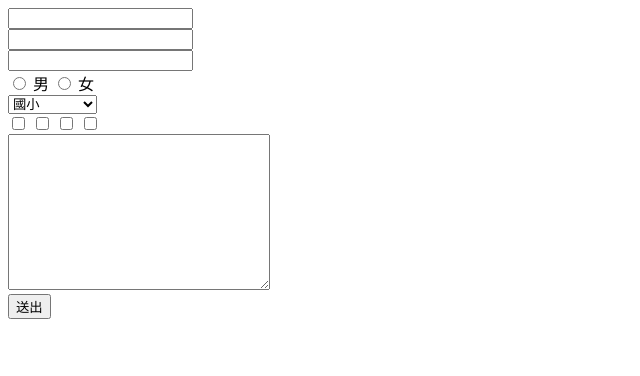
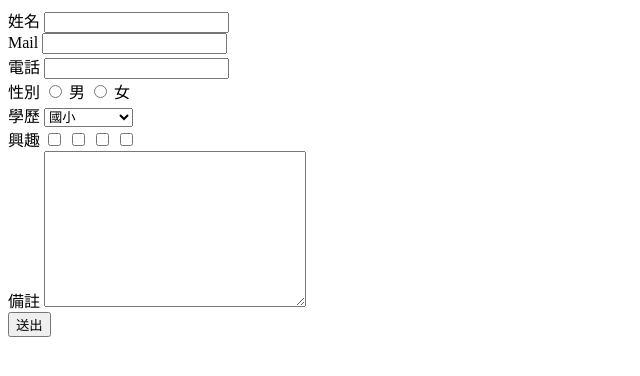
Before and after one commit to a19860101/PHP-LCCNET, a PHP site: page /form.php in a window 1280 px wide. Shown: the top 376 px of the page, without its empty margins (0-640 px from the left). Run offline with PHP 8.4, Linux system fonts and the light colour scheme.

Commit message:
20210124

```diff
--- a/form.php
+++ b/form.php
@@ -8,19 +8,24 @@
 <body>
     <form action="res.php" method="post">
         <div>
+            <label for="user">姓名</label>
             <input type="text" name="user">
         </div>
         <div>
+            <label for="mail">Mail</label>
             <input type="text" name="mail">
         </div>
         <div>
+            <label for="phone">電話</label>
             <input type="text" name="phone">
         </div>
         <div>
+            <label for="gender">性別</label>
             <input type="radio" name="gender" value="男"> 男
             <input type="radio" name="gender" value="女"> 女
         </div>
         <div>
+            <label for="edu">學歷</label>
             <select name="edu" id="">
                 <option value="國小">國小</option>
                 <option value="國中">國中</option>
@@ -30,12 +35,14 @@
             </select>
         </div>
         <div>
+            <label for="interest">興趣</label>
             <input type="checkbox" name="interest[]" value="吃">
             <input type="checkbox" name="interest[]" value="喝">
             <input type="checkbox" name="interest[]" value="玩">
             <input type="checkbox" name="interest[]" value="樂">
         </div>
         <div>
+            <label for="content">備註</label>
             <textarea name="content" id="" cols="30" rows="10"></textarea>
         </div>
         <input type="submit" value="送出">
```
